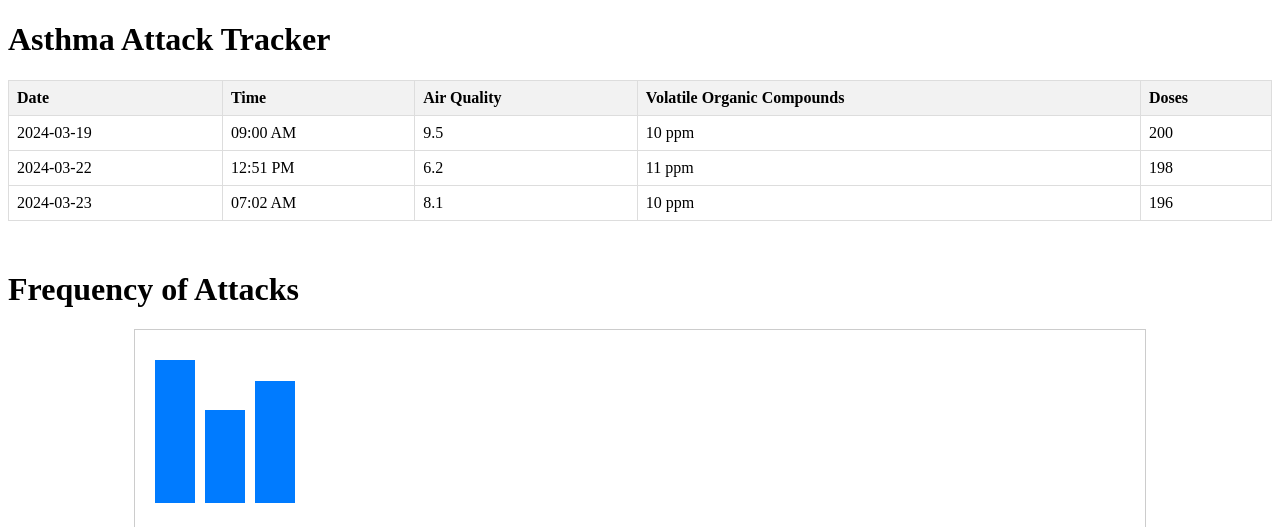
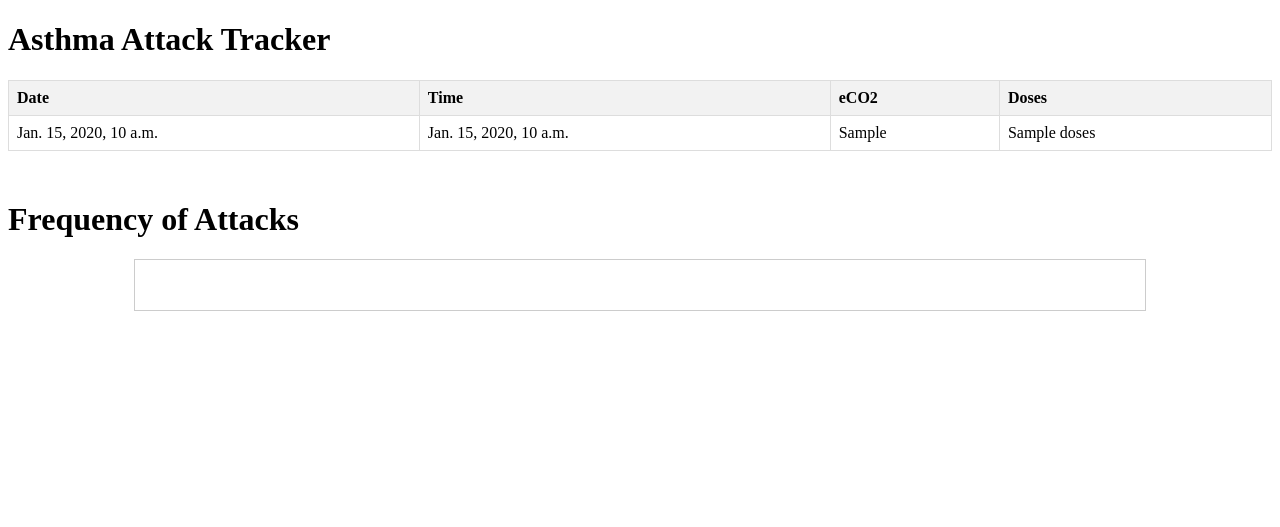
Before and after one commit to shhhannon/raspi-project, a Django app: template assid/InhalerAid/templates/welcome.html in a window 1280 px wide. Shown: the top 527 px of the page. Run offline with Django 5.2, Linux system fonts and the light colour scheme; the template is opened without the code that fills it: most values are stand-ins (such as "Sample title", 1, 10 or a date in 2020).

Commit message:
Update welcome.html

```diff
--- a/assid/InhalerAid/templates/welcome.html
+++ b/assid/InhalerAid/templates/welcome.html
@@ -63,42 +63,25 @@
     </style>
 </head>
 <body>
-
-<!-- Table -->
     <h1>Asthma Attack Tracker</h1>
-<table id="data-table">
+    <table>
         <thead>
             <tr>
                 <th>Date</th>
                 <th>Time</th>
-            <th>Air Quality</th>
-            <th>Volatile Organic Compounds</th>
+                <th>eCO2</th>
                 <th>Doses</th>
             </tr>
         </thead>
         <tbody>
+            {% for reading in readings %}
             <tr>
-            <td>2024-03-19</td>
-            <td>09:00 AM</td>
-            <td>9.5</td>
-            <td>10 ppm</td>
-            <td>200</td>
+                <td>{{ reading.date }}</td>
+                <td>{{ reading.time }}</td>
+                <td>{{ reading.CO2 }}</td>
+                <td>{{ reading.doses }}</td>
             </tr>
-        <tr>
-            <td>2024-03-22</td>
-            <td>12:51 PM</td>
-            <td>6.2</td>
-            <td>11 ppm</td>
-            <td>198</td>
-        </tr>
-        <tr>
-            <td>2024-03-23</td>
-            <td>07:02 AM</td>
-            <td>8.1</td>
-            <td>10 ppm</td>
-            <td>196</td>
-        </tr>
-        <!-- Add more rows as needed -->
+            {% endfor %}
         </tbody>
     </table>
 
```
Lines whose indentation alone changed are shown as unchanged.
